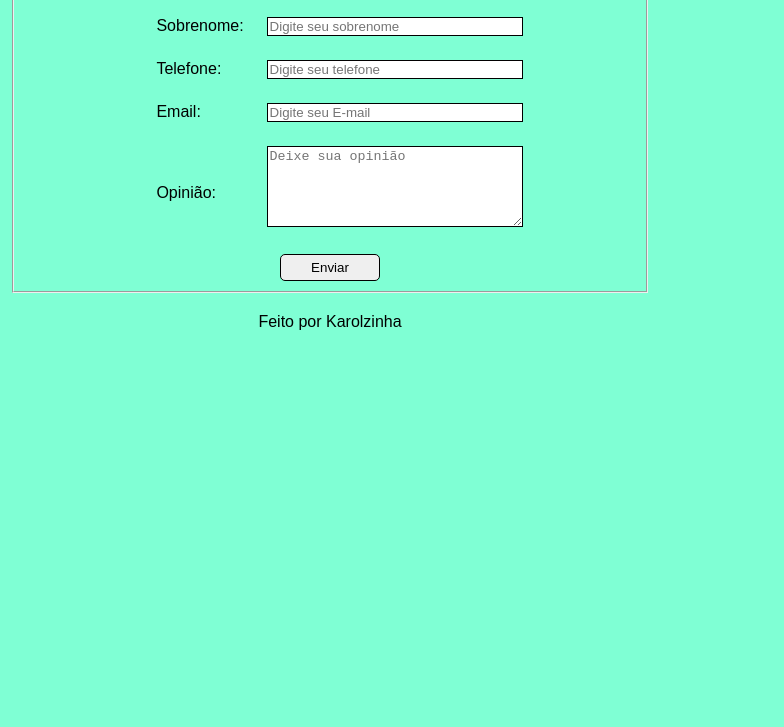
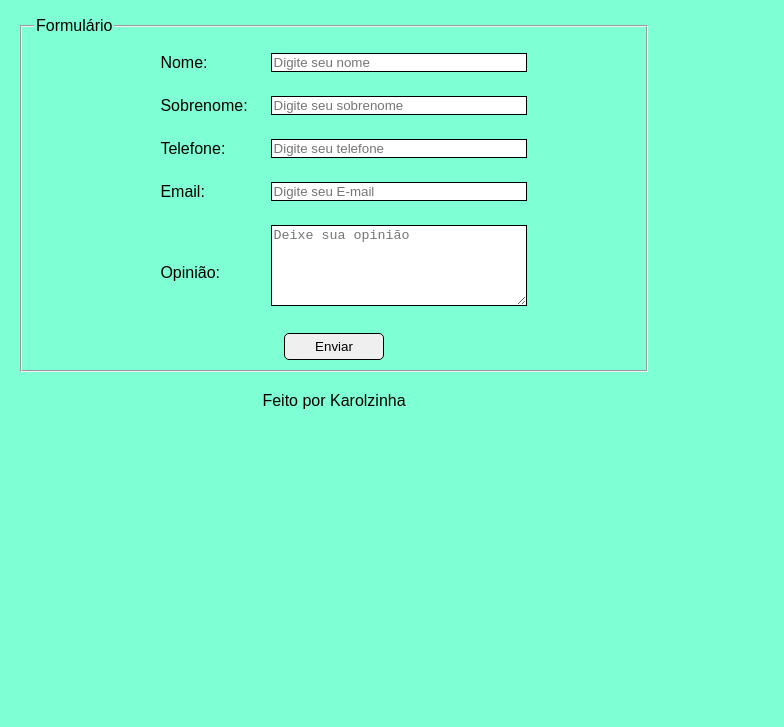
Before and after one commit to karoldasilvaa/curso-js, a plain HTML site: page aula09repetições/index.html in a window 1280 px wide. Shown: the part 73-800 px from the top of the page, without its empty margins (0-784 px from the left). Drawn offline with nearby package versions, Linux system fonts and the light colour scheme.

Commit message:
vvvvvvvvvvv
fccccccccccccccc

```diff
--- a/aula09repetições/index.html
+++ b/aula09repetições/index.html
@@ -72,11 +72,14 @@
        }
 
        form {
-       width: 50%;
-       position:absolute;
-	 top:0;
-	 left:0;
+        padding-bottom: 1.5rem;
+        width: 50%;
+        display: grid;
+
        }
+
+
+
     </style>
 </head>
 <body>
```
